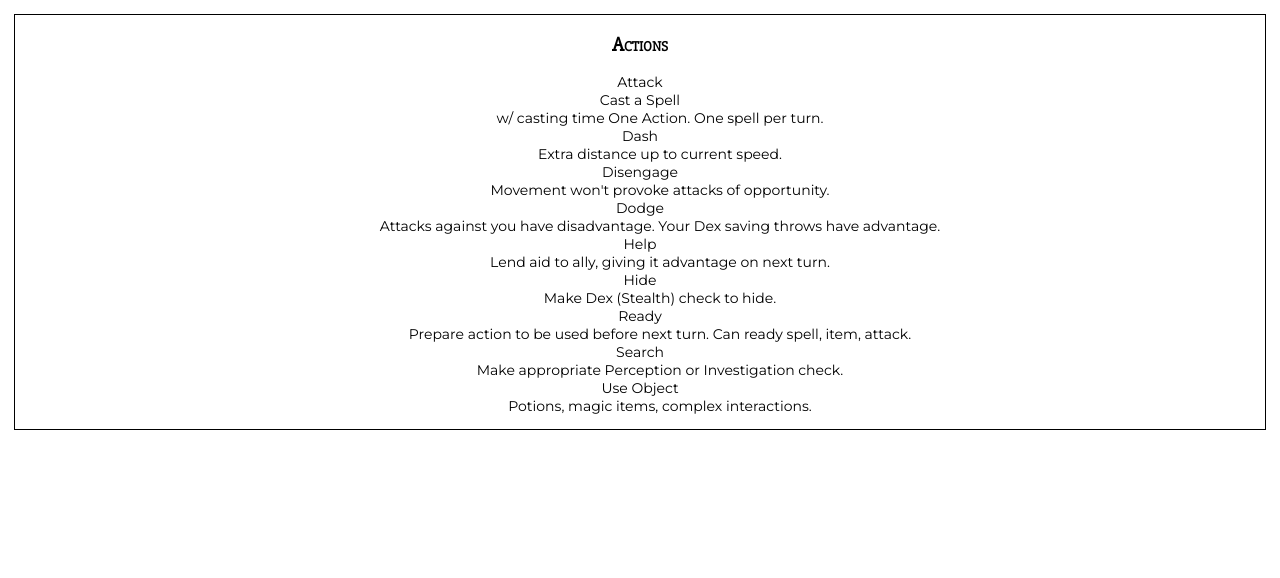
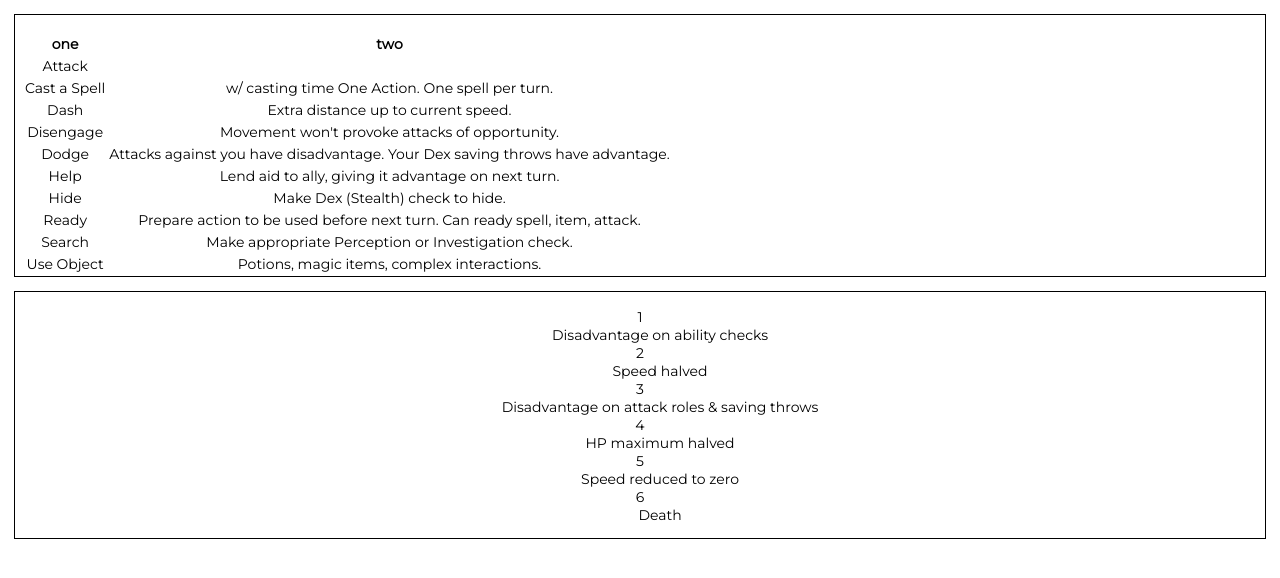
Before and after one commit to jamesturk/graveyard, a React (Create React App) app: page / in a window 1280 px wide. Shown: the top 578 px of the page. Built offline with nearby package versions, Linux system fonts and the light colour scheme.

Commit message:
table layout

```diff
--- a/src/App.js
+++ b/src/App.js
@@ -1,151 +1,48 @@
 import React, { Component } from 'react';
 import './App.css';
+import dataBlocks from './data.js';
 
 class InfoBlock extends Component {
-  constructor() {
-    super();
-    this.layout = 'definition';
-  }
+  render() {
+    let data = dataBlocks[this.props.type].data;
+    let inner = '';
 
-  render() {
-    if(this.layout === 'definition') {
-      return this.renderAsDefinition();
+    if(this.props.layout === 'definition') {
+      inner = this.renderAsDefinition(data);
     } else {
-      return this.renderAsTable();
+      inner = this.renderAsTable(data);
     }
-  }
 
-  renderAsDefinition() {
-    const terms = this.data.map(
-      (d, i) => <React.Fragment key={i}><dt>{d[0]}</dt><dd>{d[1]}</dd></React.Fragment>
-    );
     return (
       <div className="block" id={this.id}>
         <h2>{this.title}</h2>
-        <dl>
-          {terms}
-        </dl>
+        {inner}
       </div>
     );
   }
-}
 
-class Cover extends InfoBlock {
-  constructor() {
-    super();
-    this.id = 'cover';
-    this.title = 'Cover';
-    this.data = [
-      ['Half Cover', '+2 to AC/Dex'],
-      ['3/4 Cover', '+5 to AC/Dex'],
-      ['Total Cover', 'Cannot be targeted'],
-    ];
+  renderAsDefinition(data) {
+    const terms = data.map(
+      (d, i) => <React.Fragment key={i}><dt>{d[0]}</dt><dd>{d[1]}</dd></React.Fragment>
+    );
+    return (<dl>{terms}</dl>);
   }
-}
 
-class Conditions extends InfoBlock {
-  constructor() {
-    super();
-    this.id = 'conditions';
-    this.title = 'Conditions';
-    this.data = [
-      ["Blinded",
-       "Fails any check that requires sight. Attack rolls against have advantage, creature's attack roles have disadvantage."],
-      ["Charmed",
-       "Can't attack or target charmer.  Charmer has advantage on social ability checks vs. creature."],
-      ["Deafened",
-       "Fails any check that requires hearing."],
-      ["Frightened",
-       "Disadvantage on ability checks &amp; attack roles when source of fear is within line of sight. Can't willingly move closer to source of fear."],
-      ["Incapacitated",
-       "Can't take any actions or reactions."],
-      ["Invisible",
-       "Impossible to see without aid of special sense. Creature does make noise, leave tracks. All attack rolls against creature have disadvantage, creature's attack rolls have advantage."],
-      ["Paralyzed",
-       "Incapacitated &amp; can't move or speak. Fails all Str and Dex saving throws. Rolls against have advantage &amp; any attack that hits from within 5 ft is critical."],
-      ["Petrified",
-        "Tranformed into stone, weight increased by ten.  Fails all Str and Dex saving throws. Rolls against have advantage.  Resistance to all damage &amp; immune to poison and disease."],
-      ["Poison",
-       "Disadvantage on attack roles &amp; ability checks."],
-      ["Prone",
-       "Can crawl at half-speed or spend half movement getting up.  Disadvantage on attack roles.  Attack rolls from within 5 feet have advantage, otherwise have disadvantage."],
-      ["Restrained",
-       "Speed is zero.  Attack rolls have advantage, creatures attack has disadvantage.  Has disadvantage on Dex saving throws."],
-      ["Stunned",
-       "Incapacitated, can't move, can speak only falteringly. Fails all Str and Dex saving throws.  Attack rolls against creature have advantage."],
-      ["Unconscious",
-       "Incapacitated, can't move or speak.  Fails all Str and Dex saving throws. Attack rolls have advantage and all attacks that hit from within 5 feet are critical."],
-    ];
-  }
-}
-
-class SkillChecks extends InfoBlock {
-  constructor() {
-    super();
-    this.id = "skill-checks";
-    this.title = "Skill Checks";
-    this.data = [
-      ["Str", "Athletics"],
-      ["Dex", "Acrobatics, Sleight of Hand, Stealth"],
-      ["Con", "Concentration"],
-      ["Int", "Arcana, History, Investigation, Nature, Religion"],
-      ["Wis", "Animal Handling, Insight, Medicine, Perception, Survival"],
-      ["Cha", "Deception, Intimidation, Performance, Persuasion"],
-    ];
-  }
-}
-
-class Actions extends InfoBlock {
-  constructor() {
-    super();
-    this.id = 'actions';
-    this.title = 'Actions';
-    this.data = [
-      ['Attack', ''],
-      ['Cast a Spell', 'w/ casting time One Action. One spell per turn.'],
-      ['Dash', 'Extra distance up to current speed.'],
-      ['Disengage', "Movement won't provoke attacks of opportunity."],
-      ['Dodge', 'Attacks against you have disadvantage.  Your Dex saving throws have advantage.'],
-      ['Help', 'Lend aid to ally, giving it advantage on next turn.'],
-      ['Hide', 'Make Dex (Stealth) check to hide.'],
-      ['Ready', 'Prepare action to be used before next turn.  Can ready spell, item, attack.'],
-      ['Search', 'Make appropriate Perception or Investigation check.'],
-      ['Use Object', 'Potions, magic items, complex interactions.'],
-    ];
-  }
-}
-
-class Exhaustion extends InfoBlock {
-  constructor() {
-    super();
-    this.id = 'exhaustion';
-    this.title = 'Exhaustion';
-    this.data = [
-      [1, 'Disadvantage on ability checks'],
-      [2, 'Speed halved'],
-      [3, 'Disadvantage on attack roles & saving throws']
-      [4, 'HP maximum halved'],
-      [5, 'Speed reduced to zero'],
-      [6, 'Death'],
-    ];
-    // note: long rest reduces exhaustion by 1
-  }
-}
-
-class Lifestyle extends InfoBlock {
-  constructor() {
-    super();
-    this.id = 'lifestyle';
-    this.title = 'Lifestyle Expenses';
-    this.data = [
-       ["Wretched", "0"],
-       ["Squalid", "1 sp"],
-       ["Poor", "2 sp"],
-       ["Modest", "1 gp"],
-       ["Comfortable", "2 gp"],
-       ["Wealthy", "4 sp"],
-       ["Aristocratic", "10 gp+"],
-    ];
+  renderAsTable(data) {
+    const head = ['one', 'two'].map(
+      (d, i) => <th key={i}>{d}</th>
+    );
+    const rows = data.map(
+      (d, i) => <tr key={i}><td>{d[0]}</td><td>{d[1]}</td></tr>
+    );
+    return (<table>
+      <thead><tr>
+        {head}
+      </tr></thead>
+      <tbody>
+      {rows}
+      </tbody>
+    </table>);
   }
 }
 
@@ -153,7 +50,8 @@ class App extends Component {
   render() {
     return (
       <div className="App">
-        <Actions />
+        <InfoBlock type="actions" />
+        <InfoBlock type="exhaustion" layout="definition" />
       </div>
     );
   }
```
